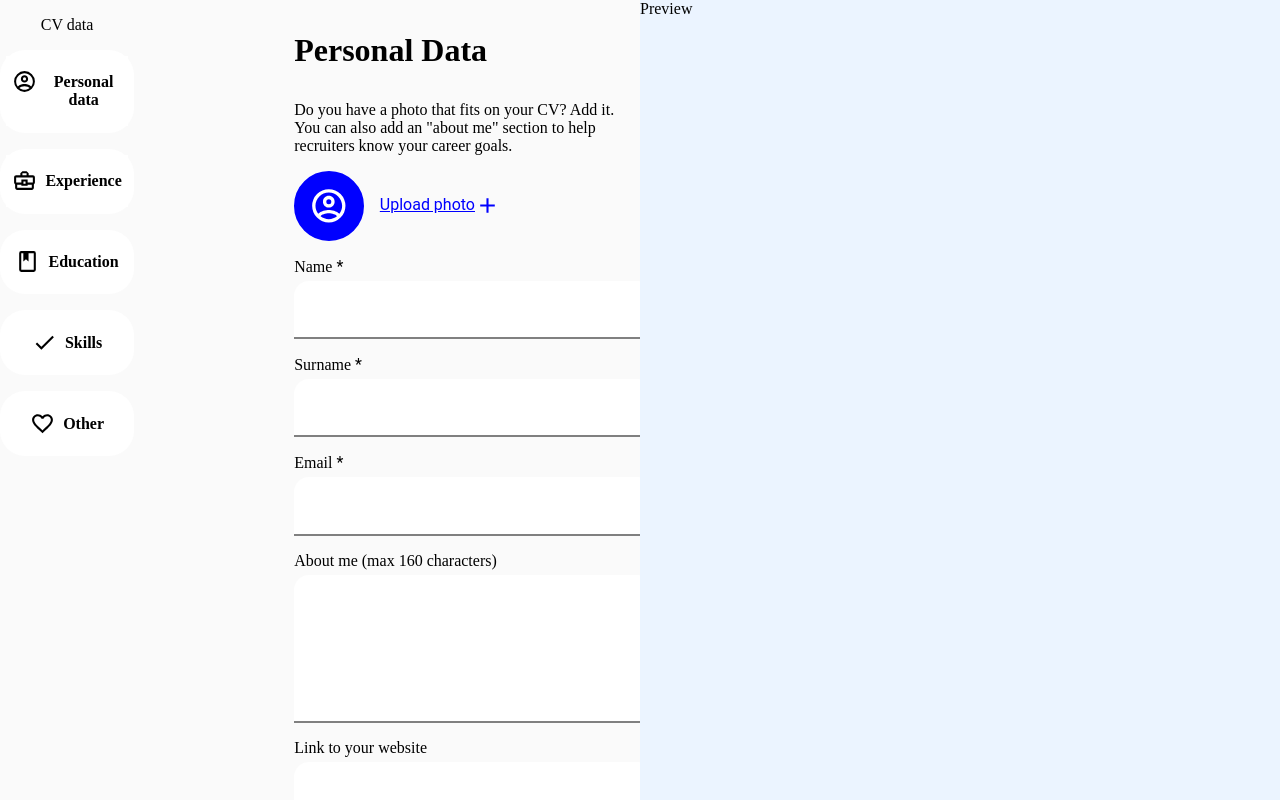
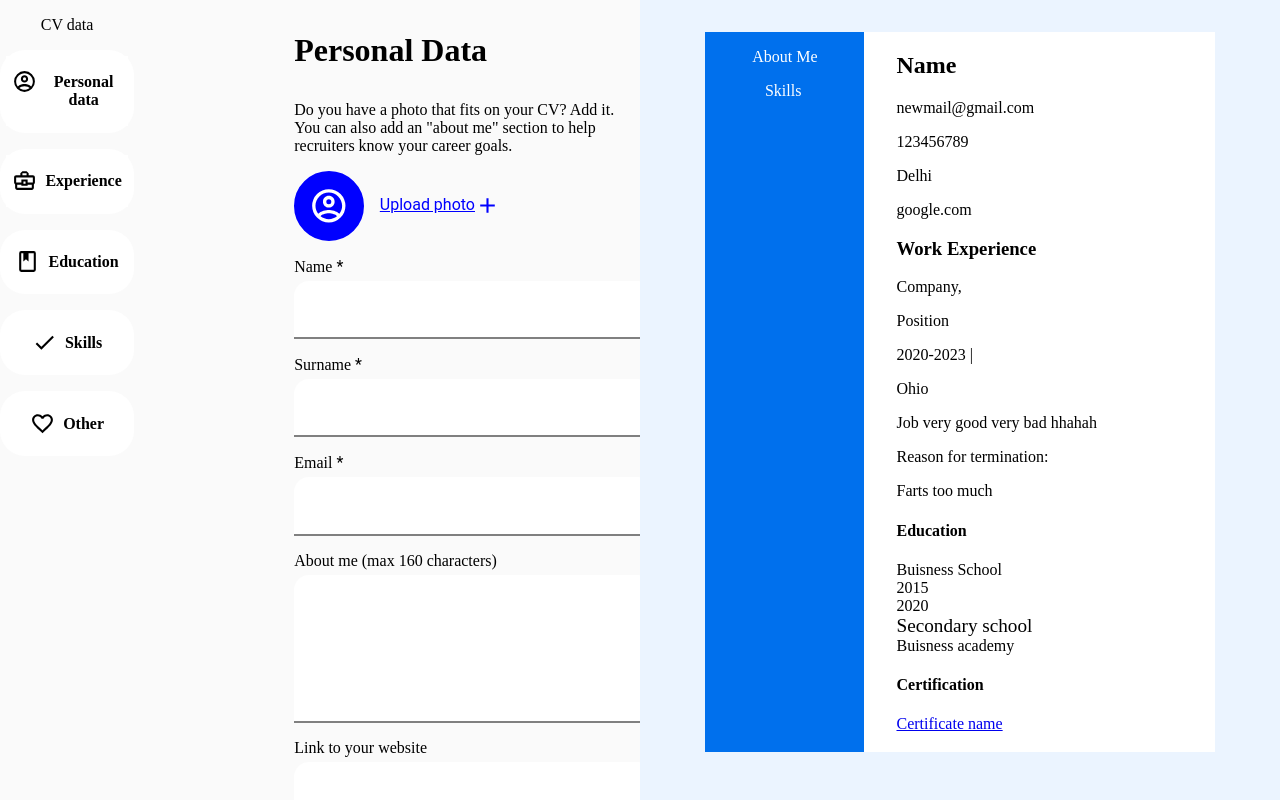
Before and after one commit to newbbiecoder/cv-application, a React (Vite) app: page / in a window 1280 px wide. Shown: the top 800 px of the page. Built offline with nearby package versions, Linux system fonts and the light colour scheme; a web font is replaced by a local one.

Commit message:
Made right preview container with certain width Made left and right sidebar and added some elements to both of them

```diff
--- a/src/App.css
+++ b/src/App.css
@@ -8,6 +8,7 @@
     min-height: 100vh;
     width: 100%;
     font-family: Gravitica;
+    --height: min(90vh, 297mm);
 }
 
 input::-webkit-outer-spin-button,
@@ -767,3 +768,32 @@ label[for="school-end"].studying-hidden {
         }
     }
 }
+
+.preview-container {
+    display: flex;
+    justify-content: center;
+}
+
+.resume {
+    display: flex;
+    position: sticky;
+    top: 2rem;
+    height: var(--height);
+    width: calc(var(--height) * (210/297));
+    container-type: inline-size;
+}
+
+.left-side {
+    flex: 1;
+    background-color: #0070ed;
+    color: white;
+    display: flex;
+    flex-direction: column;
+    align-items: center;
+}
+
+.right-side {
+    flex: 2;
+    background-color: white;
+    padding-left: 2rem;
+}
--- a/src/App.jsx
+++ b/src/App.jsx
@@ -1,6 +1,7 @@
 import "./App.css"
 import SideBarButtons from "./components/sidebarButtons"
 import PersonalDataInput from "./components/personalData"
+import PreviewContainer from "./components/previewContainer"
 
 export default function makeContainers() {
   return (
@@ -9,7 +10,9 @@ export default function makeContainers() {
         < SideBarButtons />
         < PersonalDataInput />
       </div>
-      <div className="preview-container">Preview</div>
+      <div className="preview-container">
+        <PreviewContainer />
+      </div>
     </>
   )
 }
--- /dev/null
+++ b/src/components/previewContainer.jsx
@@ -0,0 +1,113 @@
+export default function PreviewContainer() {
+    return (
+        <div className="resume">
+            <div className="left-side">
+                <LeftSide />
+            </div>
+            <div className="right-side">
+                <RightSide />
+            </div>
+        </div>
+    )
+}
+
+function LeftSide() {
+    return (
+        <>
+            {/* <img src="" alt="" /> */}
+            <div className="about-me">
+                <p>About Me</p>
+                {/* about-me_userInput */}
+            </div>
+
+            <div className="skills">
+                Skills
+                <ul>
+                    {/* <li>s</li> */}
+                </ul>
+            </div>
+
+            <div className="language">
+                {/* languages */}
+            </div>
+
+            <div className="interest">
+                {/* interest */}
+            </div>
+
+        </>
+    )
+}
+
+function RightSide() {
+    return (
+        <>
+            <h2>Name</h2>
+            <div className="header">
+                <div>
+                    <div className="mail">
+                        {/* <img src="" alt="" /> */}
+                        <p>newmail@gmail.com</p>
+                    </div>
+
+                    <div className="phoneNumber">
+                        {/* <img src="" alt="" /> */}
+                        <p>123456789</p>
+                    </div>
+                </div>
+
+                <div>
+                    <div className="residence">
+                        {/* <img src="" alt="" /> */}
+                        <p>Delhi</p>
+                    </div>
+                    <div className="website">
+                        {/* <img src="" alt="" /> */}
+                        <p>google.com</p>
+                    </div>
+                </div>
+            </div>
+
+            <div className="work-exp">
+                <h3>Work Experience</h3>
+                <div className="new-job-exp">
+                    <div className="about-job">
+                        <p className="company">Company, </p>
+                        <p className="position">Position</p>
+                    </div>
+                    <div className="job-duration-location">
+                        <p className="job-duration">2020-2023 | </p>
+                        <p className="job-location">Ohio</p>
+                    </div>
+                    <div className="job-desc">
+                        Job very good very bad hhahah
+                    </div>
+                    <div className="job-term">
+                        <p>Reason for termination: </p>
+                        <p className="reason-term">Farts too much</p>
+                    </div>
+                </div>
+            </div>
+
+            <div className="education">
+                <h4>Education</h4>
+                <p className="school-name">Buisness School</p>
+
+                <div className="school-duration">
+                    <p className="year-start">2015</p>
+                    <p className="year-end">2020</p>
+                </div>
+
+                <div className="school-type-role">
+                    <p className="school-type">Secondary school</p>
+                    <p className="school-role">Buisness academy</p>
+                </div>
+            </div>
+
+            <div className="certification">
+                <h4>Certification</h4>
+                <p><a href="https://google.com">Certificate name</a></p>
+            </div>
+        </>
+    )
+}
```
